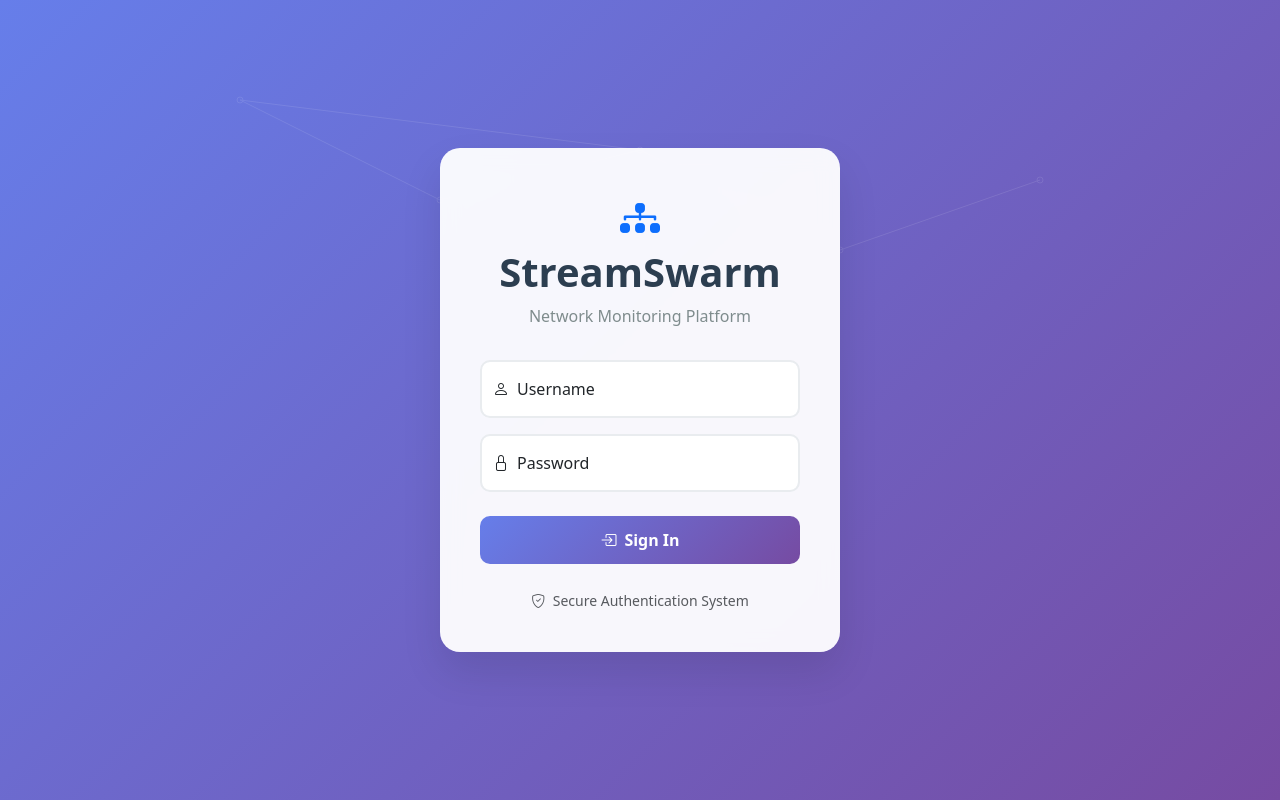
After one commit to NetworkNerd1337/streamswarm, a Flask app: page /login in a window 1280 px wide. The commit adds this page. Run offline with Flask 3, Linux system fonts and the light colour scheme; some libraries are stand-ins or nearby versions.

Commit message:
Implement secure user login and role-based account management for the GUI
Adds user authentication with login, logout, and admin user management via Flask-Login.

Replit-Commit-Author: Agent
Replit-Commit-Session-Id: eb89f13a-6596-405a-8d6e-ccbc136b4d55
Replit-Commit-Screenshot-Url: https://storage.googleapis.com/screenshot-production-us-central1/1c754f36-836a-415b-9318-899ca81361e5/5ed75bb6-77ae-468d-a826-662417f23df3.jpg

```diff
--- a/routes.py
+++ b/routes.py
@@ -270,11 +270,13 @@ def test_results(test_id):
     return render_template('test_results.html', test=test, results=results, clients=clients)
 
 @app.route('/tutorial')
+@web_auth_required
 def tutorial():
     """Tutorial and documentation view"""
     return render_template('tutorial.html')
 
 @app.route('/tokens')
+@web_auth_required
 def tokens():
     """API Token management view"""
     tokens = ApiToken.query.order_by(ApiToken.created_at.desc()).all()
--- /dev/null
+++ b/templates/login.html
@@ -0,0 +1,140 @@
+<!DOCTYPE html>
+<html lang="en">
+<head>
+    <meta charset="UTF-8">
+    <meta name="viewport" content="width=device-width, initial-scale=1.0">
+    <title>Login - StreamSwarm</title>
+    <link href="https://cdn.jsdelivr.net/npm/bootstrap@5.3.0/dist/css/bootstrap.min.css" rel="stylesheet">
+    <link href="https://cdn.jsdelivr.net/npm/bootstrap-icons@1.10.0/font/bootstrap-icons.css" rel="stylesheet">
+    <style>
+        body {
+            background: linear-gradient(135deg, #667eea 0%, #764ba2 100%);
+            min-height: 100vh;
+            display: flex;
+            align-items: center;
+            justify-content: center;
+        }
+        .login-card {
+            background: rgba(255, 255, 255, 0.95);
+            backdrop-filter: blur(10px);
+            border-radius: 20px;
+            box-shadow: 0 20px 40px rgba(0, 0, 0, 0.1);
+            padding: 2.5rem;
+            max-width: 400px;
+            width: 100%;
+        }
+        .login-header {
+            text-align: center;
+            margin-bottom: 2rem;
+        }
+        .login-header h1 {
+            color: #2c3e50;
+            font-weight: 700;
+            margin-bottom: 0.5rem;
+        }
+        .login-header p {
+            color: #7f8c8d;
+            margin: 0;
+        }
+        .form-floating .form-control {
+            border: 2px solid #e9ecef;
+            border-radius: 10px;
+            transition: all 0.3s ease;
+        }
+        .form-floating .form-control:focus {
+            border-color: #667eea;
+            box-shadow: 0 0 0 0.2rem rgba(102, 126, 234, 0.25);
+        }
+        .btn-login {
+            background: linear-gradient(135deg, #667eea 0%, #764ba2 100%);
+            border: none;
+            border-radius: 10px;
+            padding: 12px;
+            font-weight: 600;
+            transition: transform 0.2s ease, box-shadow 0.2s ease;
+        }
+        .btn-login:hover {
+            transform: translateY(-2px);
+            box-shadow: 0 10px 25px rgba(102, 126, 234, 0.3);
+        }
+        .alert {
+            border-radius: 10px;
+            border: none;
+        }
+        .network-bg {
+            position: fixed;
+            top: 0;
+            left: 0;
+            width: 100%;
+            height: 100%;
+            z-index: -1;
+            opacity: 0.1;
+        }
+    </style>
+</head>
+<body>
+    <!-- Animated network background -->
+    <div class="network-bg">
+        <svg width="100%" height="100%" viewBox="0 0 1200 800">
+            <g stroke="#ffffff" stroke-width="1" fill="none">
+                <circle cx="200" cy="100" r="3"/>
+                <circle cx="400" cy="200" r="3"/>
+                <circle cx="600" cy="150" r="3"/>
+                <circle cx="800" cy="250" r="3"/>
+                <circle cx="1000" cy="180" r="3"/>
+                <line x1="200" y1="100" x2="400" y2="200"/>
+                <line x1="400" y1="200" x2="600" y2="150"/>
+                <line x1="600" y1="150" x2="800" y2="250"/>
+                <line x1="800" y1="250" x2="1000" y2="180"/>
+                <line x1="200" y1="100" x2="600" y2="150"/>
+            </g>
+        </svg>
+    </div>
+
+    <div class="login-card">
+        <div class="login-header">
+            <i class="bi bi-diagram-3-fill text-primary fs-1 mb-3"></i>
+            <h1>StreamSwarm</h1>
+            <p>Network Monitoring Platform</p>
+        </div>
+
+        <!-- Flash messages -->
+        {% with messages = get_flashed_messages(with_categories=true) %}
+            {% if messages %}
+                {% for category, message in messages %}
+                    <div class="alert alert-{{ 'danger' if category == 'error' else category }} alert-dismissible fade show" role="alert">
+                        <i class="bi bi-{{ 'exclamation-triangle' if category == 'danger' else 'info-circle' }} me-2"></i>
+                        {{ message }}
+                        <button type="button" class="btn-close" data-bs-dismiss="alert"></button>
+                    </div>
+                {% endfor %}
+            {% endif %}
+        {% endwith %}
+
+        <form method="POST">
+            <div class="form-floating mb-3">
+                <input type="text" class="form-control" id="username" name="username" placeholder="Username" required>
+                <label for="username"><i class="bi bi-person me-2"></i>Username</label>
+            </div>
+
+            <div class="form-floating mb-4">
+                <input type="password" class="form-control" id="password" name="password" placeholder="Password" required>
+                <label for="password"><i class="bi bi-lock me-2"></i>Password</label>
+            </div>
+
+            <button type="submit" class="btn btn-primary btn-login w-100">
+                <i class="bi bi-box-arrow-in-right me-2"></i>Sign In
+            </button>
+        </form>
+
+        <div class="text-center mt-4">
+            <small class="text-muted">
+                <i class="bi bi-shield-check me-1"></i>
+                Secure Authentication System
+            </small>
+        </div>
+    </div>
+
+    <script src="https://cdn.jsdelivr.net/npm/bootstrap@5.3.0/dist/js/bootstrap.bundle.min.js"></script>
+</body>
+</html>
```
Also changed, not shown: app.py (+12 -0 lines), models.py (+11 -3 lines), templates/base.html (+32 -0 lines), templates/user_management.html (added, +328 -0 lines).
